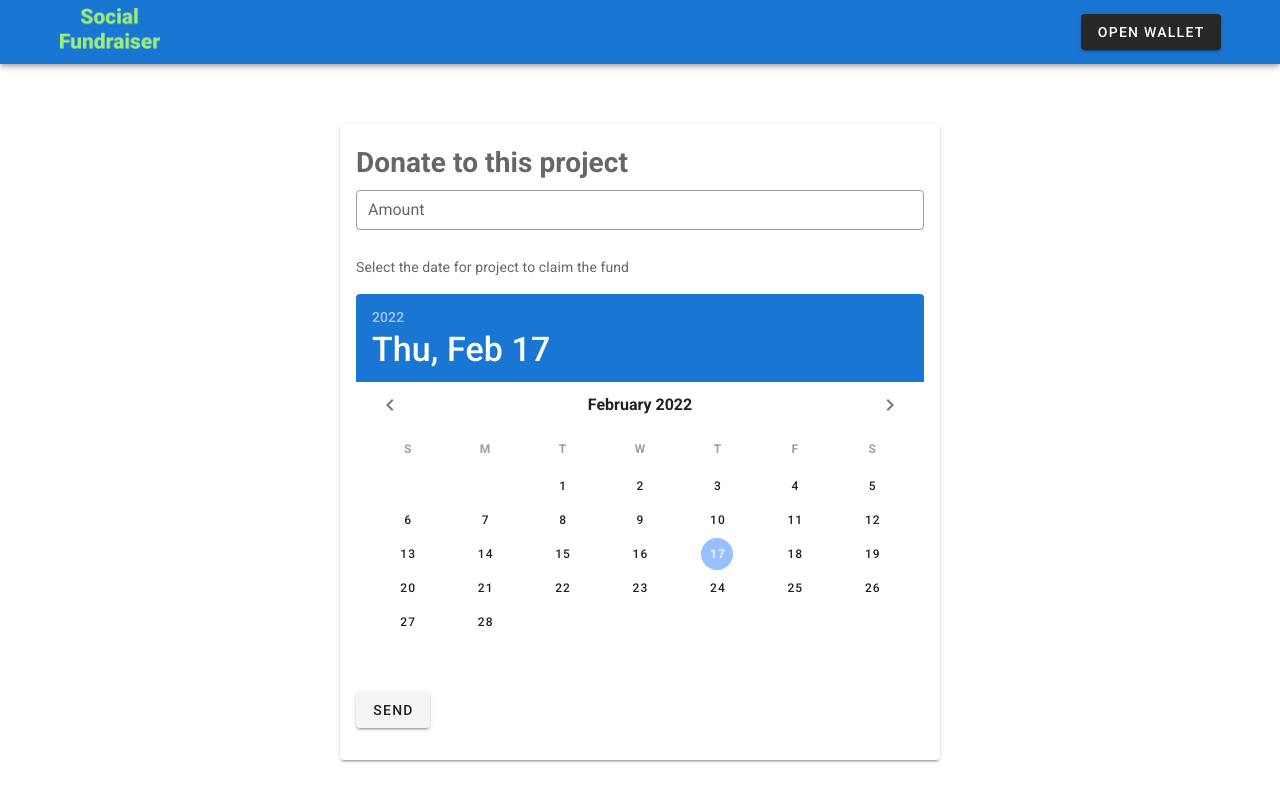
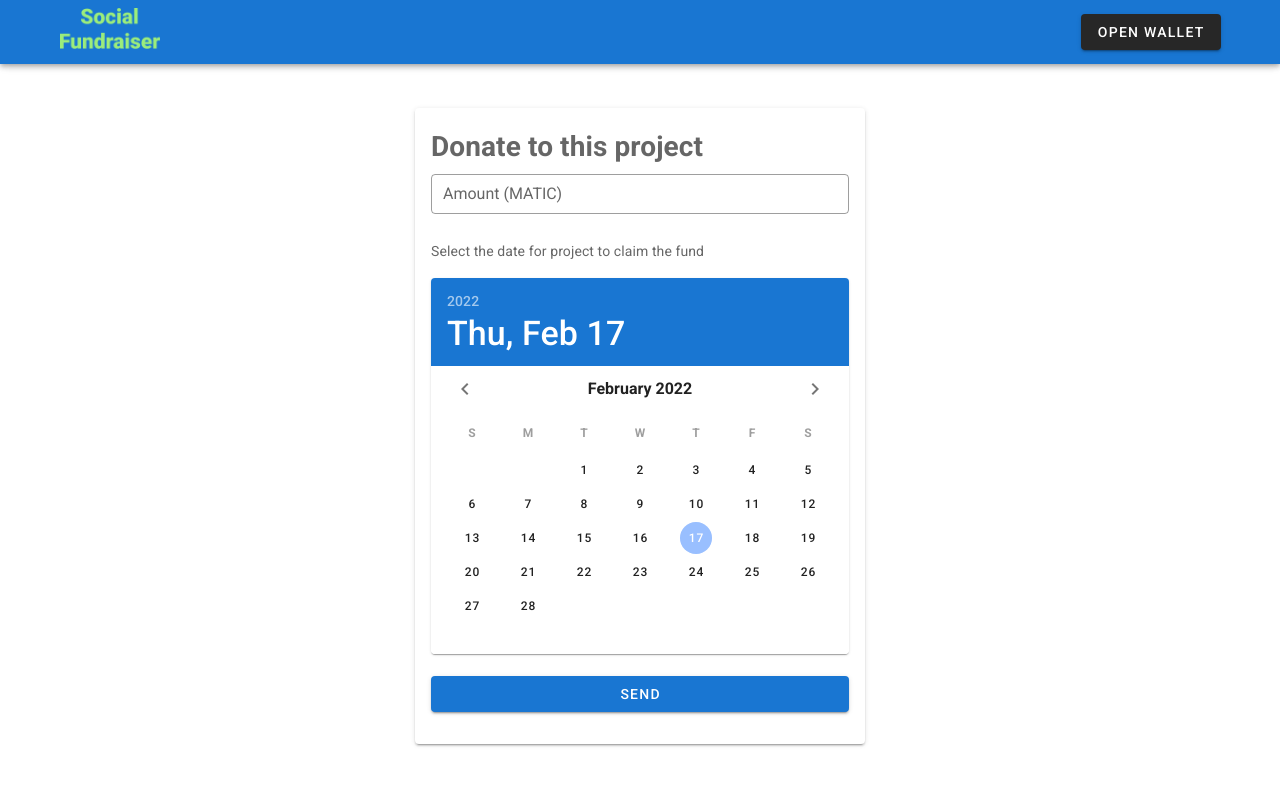
Before and after one commit to ysongh/Defundraiser, a Vue app: page /project/1/donate in a window 1280 px wide. Shown: the top 802 px of the page. Built offline with nearby package versions, Linux system fonts and the light colour scheme; no server answers.

Commit message:
refactor: update Donation form UI

```diff
--- a/src/views/DonateForm.vue
+++ b/src/views/DonateForm.vue
@@ -1,26 +1,28 @@
 <template>
   <v-container>
     <v-card
-      class="mx-auto my-12 pt-3"
+      class="mx-auto my-8 pt-3"
       elevation="2"
-      max-width="600"
+      max-width="450"
     >
       <v-card-text>
         <h1>Donate to this project</h1>
         <form class="mt-4">
           <v-text-field
             v-model="amount"
-            label="Amount"
+            label="Amount (MATIC)"
             outlined
             dense
             clearable
           ></v-text-field>
 
           <p>Select the date for project to claim the fund</p>
-          <v-date-picker v-model="picker" full-width></v-date-picker>
+          <v-date-picker v-model="picker" full-width elevation="1"></v-date-picker>
           <br>
           <v-btn
             class="mb-4"
+            block
+            color="primary"
             @click="donateFund()"
           >
             Send
```
